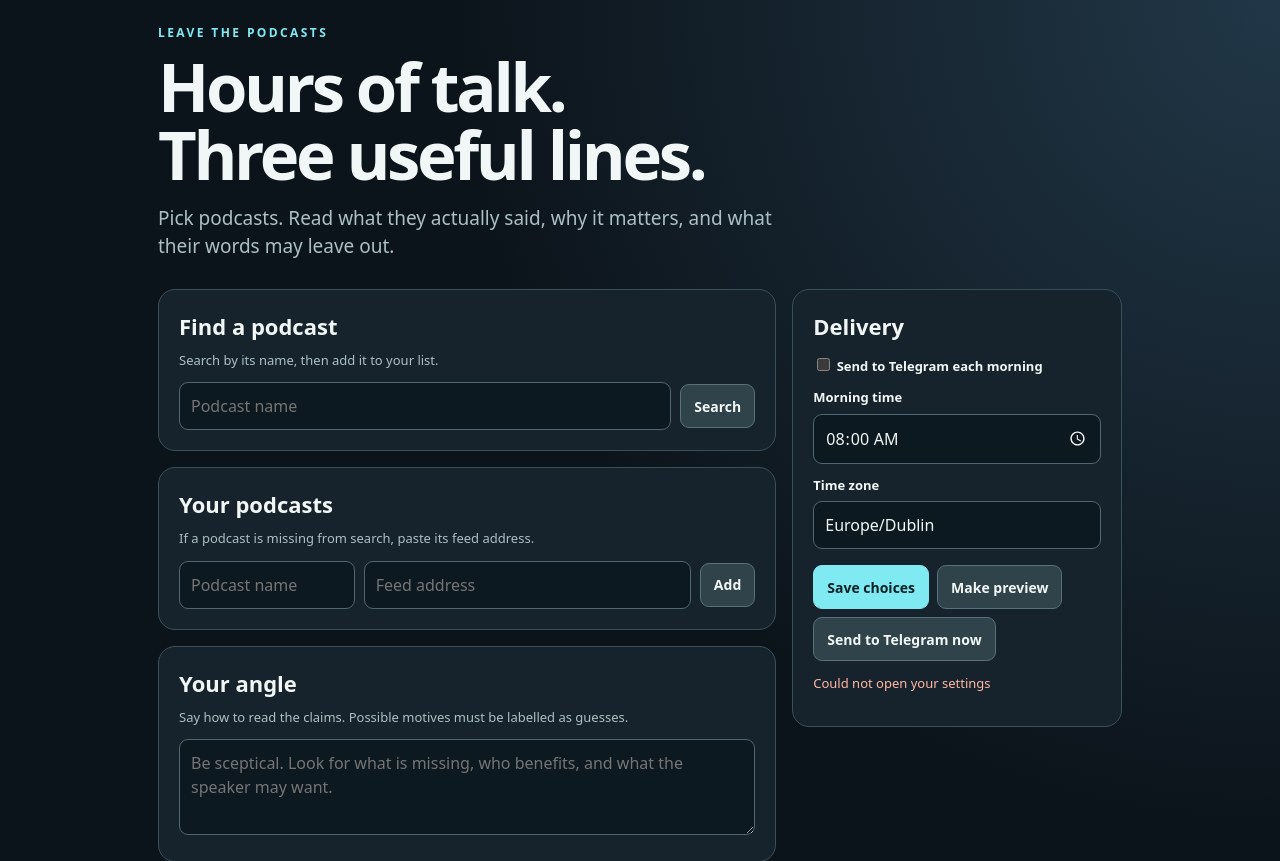
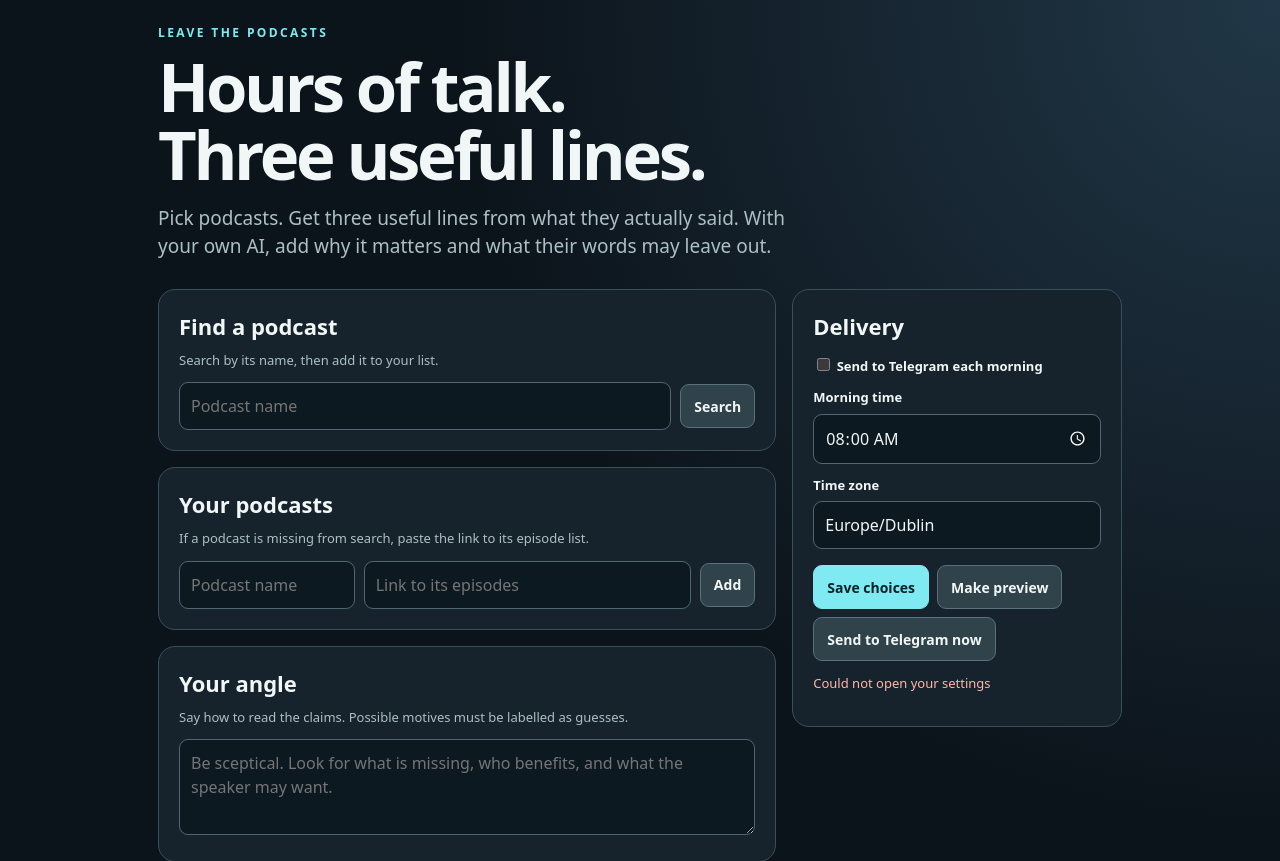
Before and after one commit to eochu-ollathair/leave-podcasts, a Flask app: template templates/index.html in a window 1280 px wide. Shown: the top 861 px of the page. Run offline with Flask 3, Linux system fonts and the light colour scheme; the template is opened without the code that fills it, so the values that code supplies are empty; parts of the project's set-up code (start-up, migrations or seed data) failed here and were passed over.

Commit message:
Make episode links and checked results clearer

```diff
--- a/app.py
+++ b/app.py
@@ -69,7 +69,7 @@ def validate(value):
         name = str(item.get("name", "")).strip()[:100]
         feed = str(item.get("feed", "")).strip()[:1200]
         if not name or urlparse(feed).scheme not in ("http", "https") or not urlparse(feed).netloc:
-            raise ValueError("Each podcast needs a name and a feed address")
+            raise ValueError("Each podcast needs a name and a link to its episodes")
         count = int(item.get("count", 1))
         if not 1 <= count <= 3:
             raise ValueError("Choose 1 to 3 episodes per podcast")
--- a/templates/index.html
+++ b/templates/index.html
@@ -11,15 +11,15 @@
 </head>
 <body><main>
   <div class="top">Leave the Podcasts</div><h1>Hours of talk.<br>Three useful lines.</h1>
-  <p class="lead">Pick podcasts. Read what they actually said, why it matters, and what their words may leave out.</p>
+  <p class="lead">Pick podcasts. Get three useful lines from what they actually said. With your own AI, add why it matters and what their words may leave out.</p>
   <div class="layout"><div>
     <section class="card"><h2>Find a podcast</h2><p class="small">Search by its name, then add it to your list.</p>
       <div class="row"><input class="search" id="query" style="flex:1" placeholder="Podcast name"><button id="search">Search</button></div>
       <div id="results"></div>
     </section>
     <section class="card"><h2>Your podcasts</h2><div id="shows"></div>
-      <p class="small">If a podcast is missing from search, paste its feed address.</p>
-      <div class="row"><input id="feedName" style="flex:1;min-width:150px" placeholder="Podcast name"><input id="feedUrl" style="flex:2;min-width:220px" placeholder="Feed address"><button id="addFeed">Add</button></div>
+      <p class="small">If a podcast is missing from search, paste the link to its episode list.</p>
+      <div class="row"><input id="feedName" style="flex:1;min-width:150px" placeholder="Podcast name"><input id="feedUrl" style="flex:2;min-width:220px" placeholder="Link to its episodes"><button id="addFeed">Add</button></div>
     </section>
     <section class="card"><h2>Your angle</h2><p class="small">Say how to read the claims. Possible motives must be labelled as guesses.</p><textarea id="angle" maxlength="400" rows="3" placeholder="Be sceptical. Look for what is missing, who benefits, and what the speaker may want."></textarea></section>
     <section class="card"><h2>Three lines</h2><div id="report" class="three small">Make a preview to see the report here.</div><div id="episodes"></div></section>
@@ -47,14 +47,14 @@ function addShow(name,feed){if(!choices.shows.some(s=>s.feed===feed)){choices.sh
 function renderReport(last){
   $('#report').className=last?.lines?'three':'three small';
   $('#report').innerHTML=last?.lines?last.lines.map((line,i)=>`<span>${i+1}. ${esc(line)}</span>`).join(''):'Make a preview to see the report here.';
-  $('#episodes').innerHTML=last?.episodes?.length?'<h3 style="margin-top:17px">Episodes read</h3>'+last.episodes.map(e=>`<div class="episode"><a href="${esc(e.url)}" target="_blank" rel="noopener">${esc(e.title)}</a><div class="small">${esc(e.show)} · ${esc(e.published)}</div></div>`).join(''):'';
+  $('#episodes').innerHTML=(last?.episodes?.length?'<h3 style="margin-top:17px">Episodes checked</h3>'+last.episodes.map(e=>`<div class="episode"><a href="${esc(e.url)}" target="_blank" rel="noopener">${esc(e.title)}</a><div class="small">${esc(e.show)} · ${esc(e.published)}</div></div>`).join(''):'')+(last?.problems?.length?'<h3 style="margin-top:17px">Could not read</h3>'+last.problems.map(x=>`<div class="small error">${esc(x)}</div>`).join(''):'');
 }
 async function load(){const r=await fetch(BASE+'/api/status',{credentials:'same-origin'});if(!r.ok)throw Error('Could not open your settings');const d=await r.json();if(!choices){choices=d.settings;$('#angle').value=choices.angle||'';$('#time').value=choices.time;$('#timezone').value=choices.timezone;$('#enabled').checked=choices.enabled;renderShows()}renderReport(d.last);if(d.job.running){pending=true;say(d.job.stage+'…');setTimeout(load,3000)}else if(pending){pending=false;say(d.job.error||'Finished.',!!d.job.error)}else if(d.job.error){say(d.job.error,true)}document.querySelectorAll('#preview,#send').forEach(b=>b.disabled=d.job.running)}
 async function save(){choices.angle=$('#angle').value.trim();choices.time=$('#time').value;choices.timezone=$('#timezone').value.trim();choices.enabled=$('#enabled').checked;const r=await fetch(BASE+'/api/settings',{method:'POST',headers:{'Content-Type':'application/json','X-Podcast-Action':'yes'},credentials:'same-origin',body:JSON.stringify(choices)});const d=await r.json();if(!r.ok)throw Error(d.error||'Could not save');choices=d.settings;return d}
 async function run(kind){try{await save();const r=await fetch(BASE+'/api/run/'+kind,{method:'POST',headers:{'X-Podcast-Action':'yes'},credentials:'same-origin'});const d=await r.json();if(!r.ok)throw Error(d.error||'Could not start');pending=true;say(kind==='send'?'Reading and sending…':'Reading episodes…');setTimeout(load,1000)}catch(e){say(e.message,true)}}
 $('#search').onclick=async()=>{const q=$('#query').value.trim();if(q.length<2)return;$('#results').textContent='Searching…';try{const r=await fetch(BASE+'/api/search?q='+encodeURIComponent(q));const d=await r.json();if(!r.ok)throw Error(d.error||'Search failed');$('#results').innerHTML=d.results.length?d.results.map((x,i)=>`<div class="result"><strong>${esc(x.name)}</strong><div class="small">${esc(x.maker)}</div><button data-add="${i}">Add podcast</button></div>`).join(''):'No matches found.';document.querySelectorAll('[data-add]').forEach(e=>e.onclick=()=>{const x=d.results[Number(e.dataset.add)];addShow(x.name,x.feed)})}catch(e){$('#results').textContent=e.message}};
 $('#query').onkeydown=e=>{if(e.key==='Enter')$('#search').click()};
-$('#addFeed').onclick=()=>{const name=$('#feedName').value.trim(),feed=$('#feedUrl').value.trim();if(!name||!feed)return say('Add a name and feed address.',true);addShow(name,feed);$('#feedName').value='';$('#feedUrl').value=''};
+$('#addFeed').onclick=()=>{const name=$('#feedName').value.trim(),feed=$('#feedUrl').value.trim();if(!name||!feed)return say('Add a name and a link to its episodes.',true);addShow(name,feed);$('#feedName').value='';$('#feedUrl').value=''};
 $('#save').onclick=async()=>{try{await save();say('Choices saved.')}catch(e){say(e.message,true)}};
 $('#preview').onclick=()=>run('preview');$('#send').onclick=()=>run('send');
 load().catch(e=>say(e.message,true));
```
